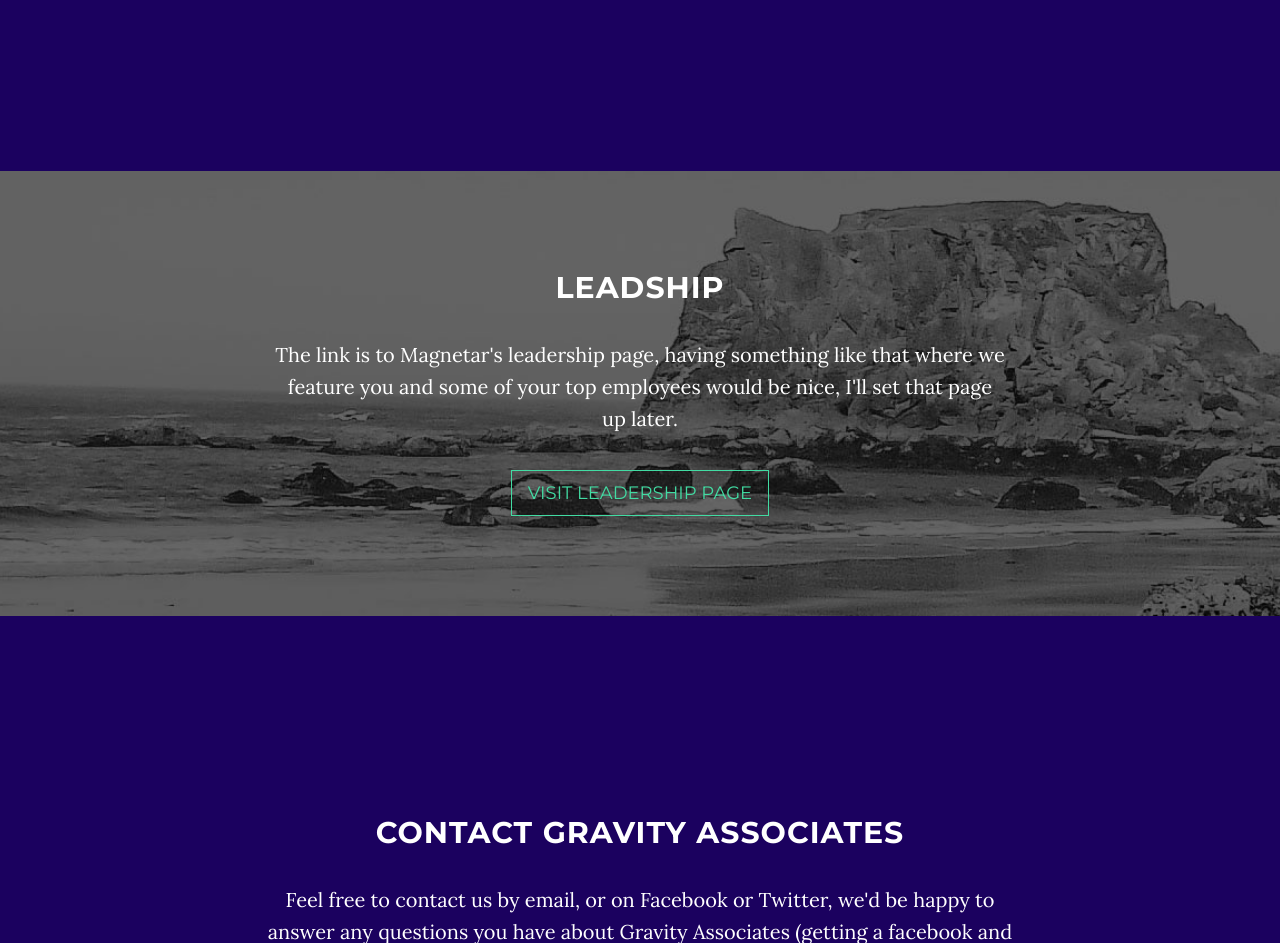
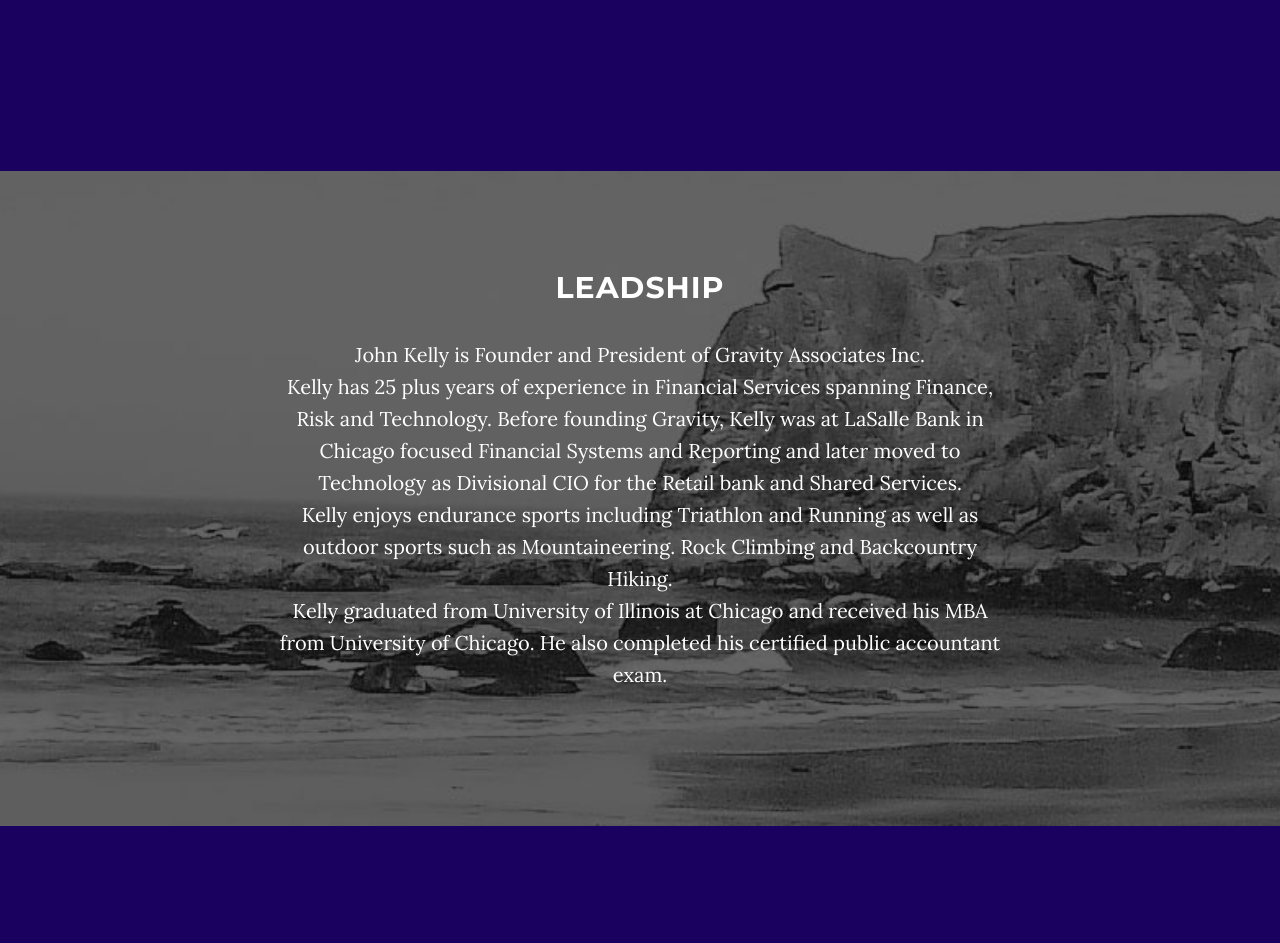
Before and after one commit to ryankell05/Gravity, a Flask app: page / in a window 1280 px wide. Shown: the part 1391-2334 px from the top of the page. Run offline with Flask 2, Linux system fonts and the light colour scheme; some libraries are stand-ins or nearby versions.

Commit message:
Updated leadership page

```diff
--- a/templates/index.html
+++ b/templates/index.html
@@ -103,8 +103,7 @@
             <div class="container">
                 <div class="col-lg-8 col-lg-offset-2">
                     <h2>Leadship</h2>
-                    <p>The link is to Magnetar's leadership page, having something like that where we feature you and some of your top employees would be nice, I'll set that page up later.</p>
-                    <a href="http://www.magnetar.com/alec-litowitz" class="btn btn-default btn-lg">Visit Leadership Page</a>
+                    <p>John Kelly is Founder and President of Gravity Associates Inc.</br>Kelly has 25 plus years of experience in Financial Services spanning Finance, Risk and Technology.  Before founding Gravity, Kelly was at LaSalle Bank in Chicago focused Financial Systems and Reporting and later moved to Technology as Divisional CIO for the Retail bank and Shared Services.</br>Kelly enjoys endurance sports including Triathlon and Running as well as outdoor sports such as Mountaineering. Rock Climbing and Backcountry Hiking.</br>Kelly graduated from University of Illinois at Chicago and received his MBA from University of Chicago. He also completed his certified public accountant exam.</p>
                 </div>
             </div>
         </div>
```
